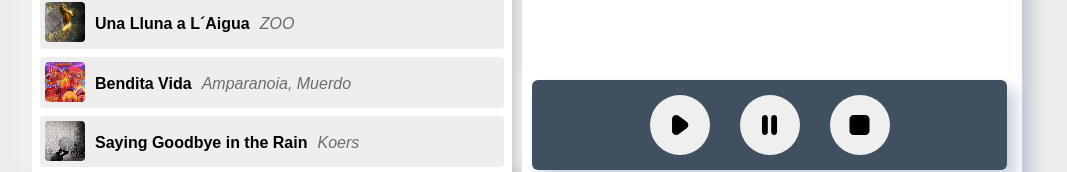
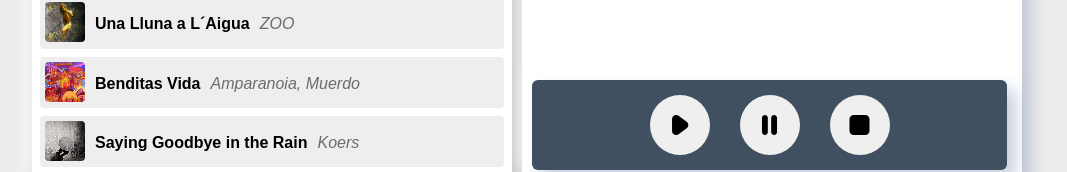
Before and after one commit to puriosuoc/FP.211.Producto2, an Angular app: page / in a window 1280 px wide. Shown: the part 458-630 px from the top of the page, without its empty margins (108-1175 px from the left). Built offline with nearby package versions, Linux system fonts and the light colour scheme.

Commit message:
Commit inicial

```diff
--- a/src/app/mock-songs.ts
+++ b/src/app/mock-songs.ts
@@ -7,6 +7,6 @@ export const SONGS: Song[] = [
   { tittle: 'Sunset Sun Sky', subtittle: 'El Diluvi, Gertrudis', artist:'Rosalia', year:2022, disc:'El Gran Ball', style:'Clásica', url:'../../assets/cover4.jpg', discografica: 'random records', formato: 'digital'  },
   { tittle: 'Retrowave', subtittle: 'Judit Neddermann', artist:'Shakira', year:2020, disc:'Retrowave', style:'Power Metal', url:'../../assets/cover5.jpg', discografica: 'random records', formato: 'digital'  },
   { tittle: 'Una Lluna a L´Aigua', subtittle: 'ZOO', artist:'Macaco', year:2018, disc:'Lorem Ipsum', style:'Trap', url:'../../assets/cover6.jpg', discografica: 'random records', formato: 'digital'  },
-  { tittle: 'Bendita Vida', subtittle: 'Amparanoia, Muerdo', artist:'Two Doors Cinema Club', year:2011, disc:'El Gran Ball', style:'Rock', url:'../../assets/cover7.jpg', discografica: 'random records', formato: 'digital'  },
+  { tittle: 'Benditas Vida', subtittle: 'Amparanoia, Muerdo', artist:'Two Doors Cinema Club', year:2011, disc:'El Gran Ball', style:'Rock', url:'../../assets/cover7.jpg', discografica: 'random records', formato: 'digital'  },
   { tittle: 'Saying Goodbye in the Rain', subtittle: 'Koers', artist:'SFDK', year:1998, disc:'SUNSET SUN SKY', style:'Pop Rock', url:'../../assets/cover8.jpg', discografica: 'random records', formato: 'digital'  },
 ];
```
